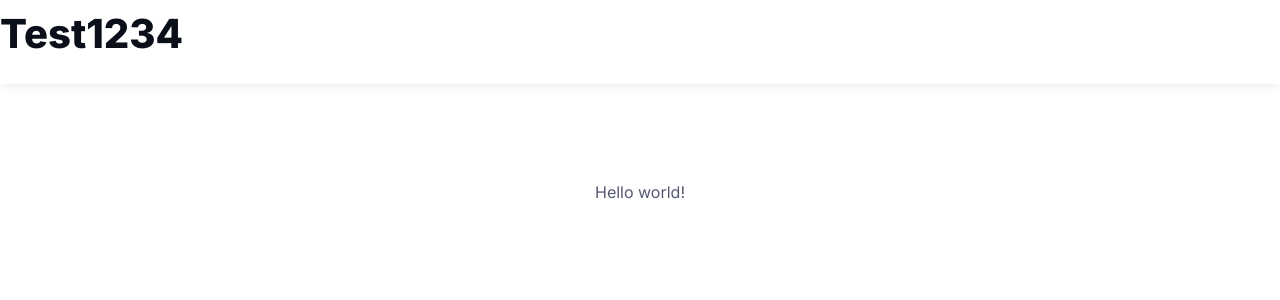
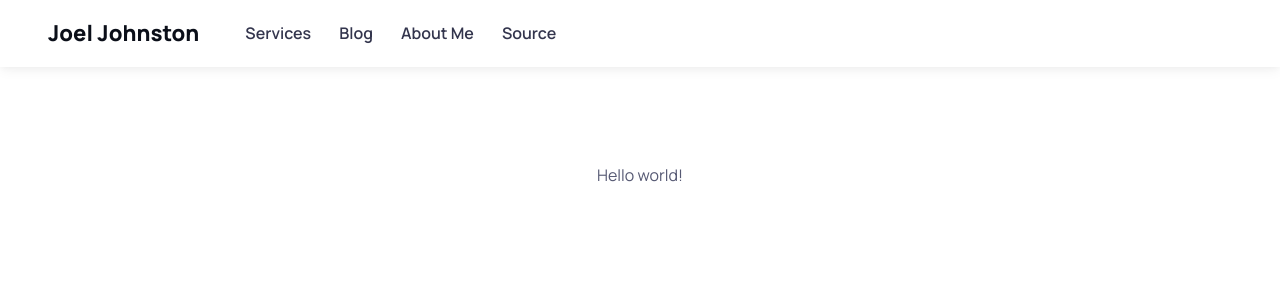
Before and after one commit to joelj1995/joeljca-nextjs-rewrite, a Next.js app: page / in a window 1280 px wide. Shown: the top 300 px of the page. Built offline with nearby package versions, Linux system fonts and the light colour scheme.

Commit message:
Nav kinda working

```diff
--- a/src/app/layout.tsx
+++ b/src/app/layout.tsx
@@ -1,12 +1,9 @@
 import type { Metadata } from 'next'
-import { Inter } from 'next/font/google'
 import './globals.css'
 import '@/assets/css/theme.min.css';
 import '@/assets/vendor/boxicons/css/boxicons.min.css';
 import '@/assets/vendor/swiper/swiper-bundle.min.css';
 import Header from './ui/header';
-
-const inter = Inter({ subsets: ['latin'] })
 
 export const metadata: Metadata = {
   title: 'Create Next App',
@@ -20,8 +17,7 @@ export default function RootLayout({
 }) {
   return (
     <html lang="en">
-
-      <body className={inter.className}>
+      <body>
         <Header />
         <main className="page-wrapper">
           {children}
--- /dev/null
+++ b/src/app/ui/header-nav-link.tsx
@@ -0,0 +1,14 @@
+import Link from "next/link";
+import { NavigationItem } from "./header";
+
+export default function HeaderNavLink({ navItem }: { navItem: NavigationItem }) {
+  return (
+    <li className="nav-item">
+      <Link
+        className="nav-link"
+        href={navItem.link}>
+        {navItem.text}
+      </Link>
+    </li>
+  )
+}
--- a/src/app/ui/header.tsx
+++ b/src/app/ui/header.tsx
@@ -1,8 +1,34 @@
+import Link from "next/link";
+import HeaderNavLink from "./header-nav-link";
+
+export interface NavigationItem {
+  text: string;
+  link: string;
+  bypassRouter: boolean;
+};
+
+const navItems: NavigationItem[] = [
+  {text: "Services", link: "/services", bypassRouter: false},
+  {text: "Blog", link: "/blog", bypassRouter: false},
+  {text: "About Me", link: "/pages/about-me", bypassRouter: false},
+  {text: "Source", link: "https://github.com/joelj1995/joeljdotca", bypassRouter: true},
+];
 
 export default function Header() {
   return (
     <header className="header navbar navbar-expand-lg bg-light shadow-dark-mode-none shadow-sm">
-      <h1>Test1234</h1>
+      <div className="container px-3">
+        <Link
+          className="navbar-brand pe-3"
+          href="/">
+          Joel Johnston
+        </Link>
+        <ul className="navbar-nav me-auto mb-2 mb-lg-0">
+          {navItems.map((item, index) => (
+            <HeaderNavLink navItem={item} key={index} />
+          ))}
+        </ul>
+      </div>
     </header>
   )
 }
```
